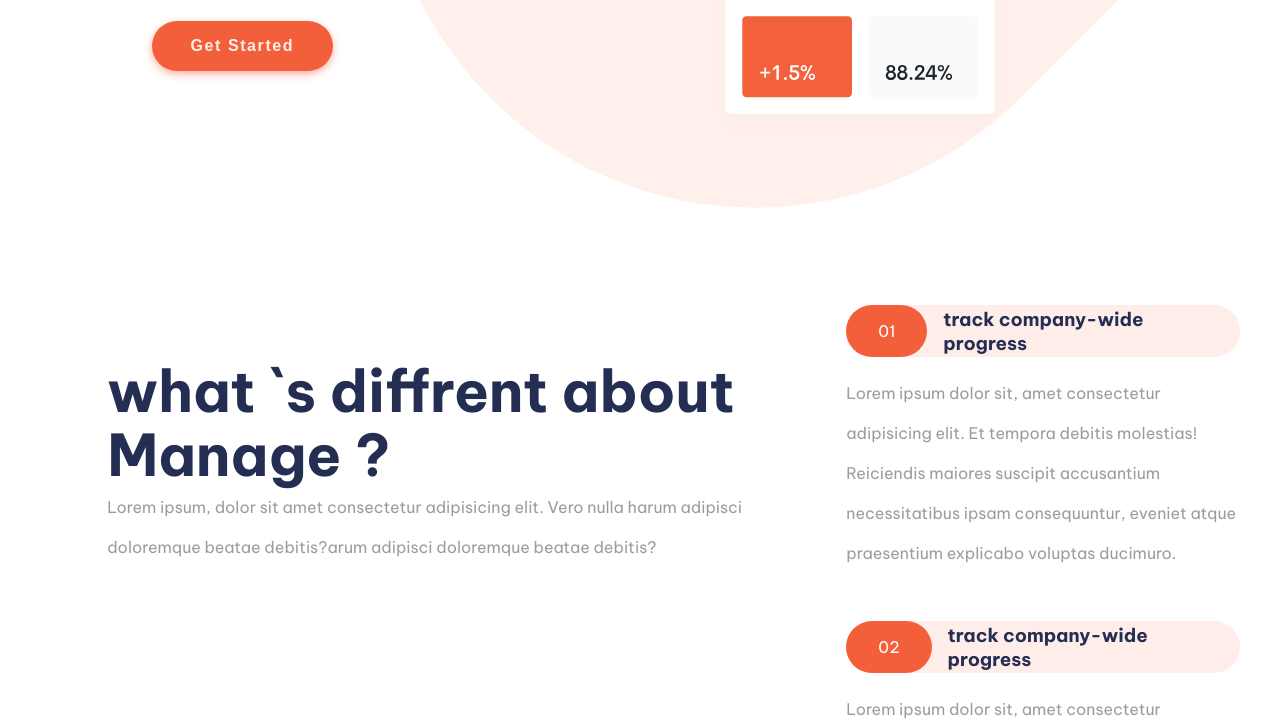
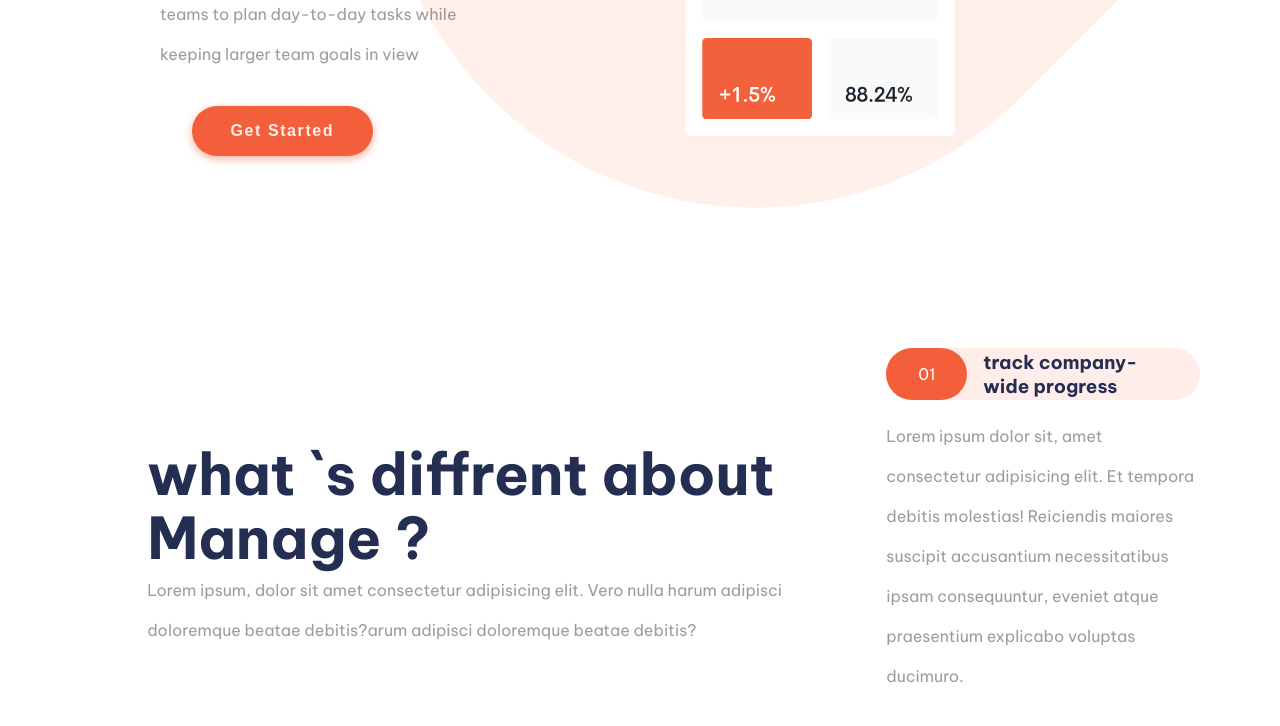
Before and after one commit to AZIZ999NA/W, a plain HTML site: page index.html in a window 1280 px wide. Shown: the part 592-1318 px from the top of the page. Drawn offline with Linux system fonts and the light colour scheme.

Commit message:
Update style.css

```diff
--- a/style.css
+++ b/style.css
@@ -20,12 +20,14 @@
 }
 body{
     overflow-x: hidden;
+    width:  max(100vw , 700px);
 }
 /*general style*/
 
 main{
+    padding-inline: 5rem;
     margin: auto;
-    width:  calc(100vw - 5rem) ;
+    width:  max(100vw , 700px);
     overflow-x: hidden;
     font-family: var(--ff-main);
 
```
